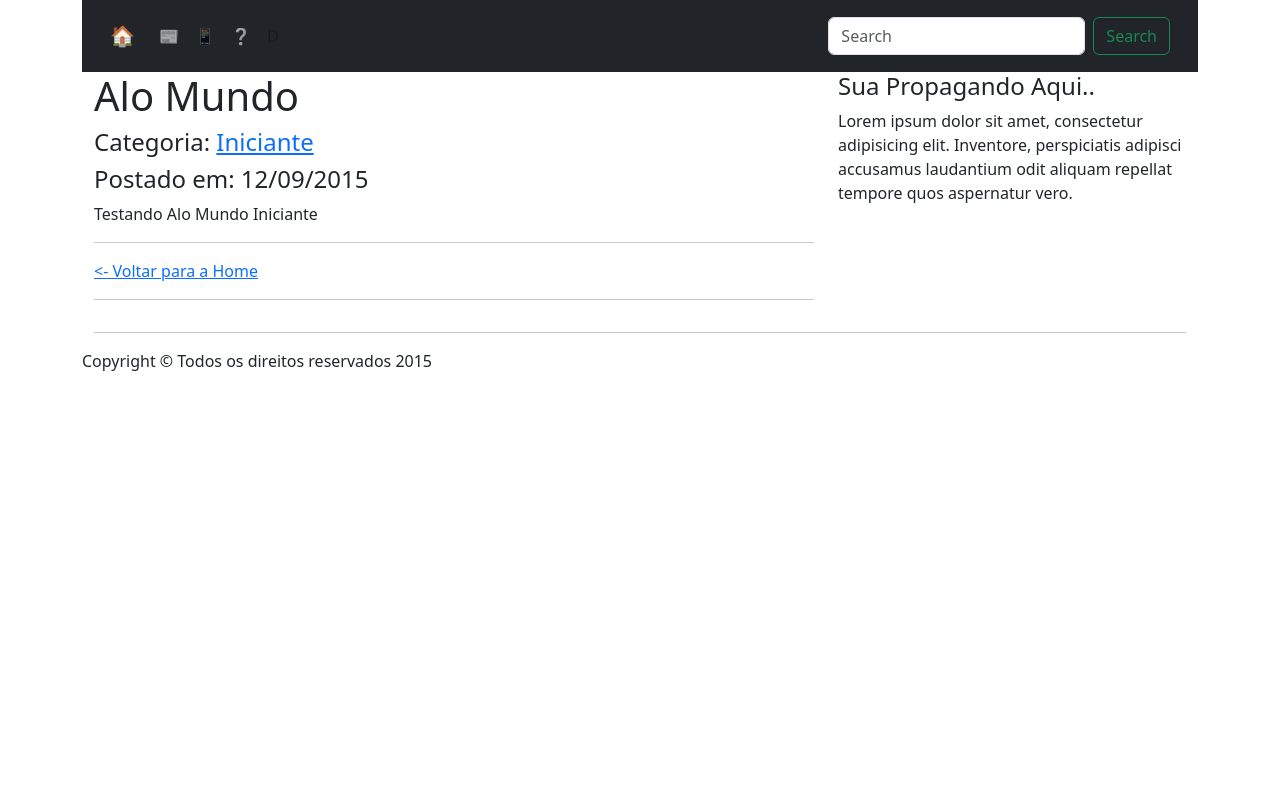
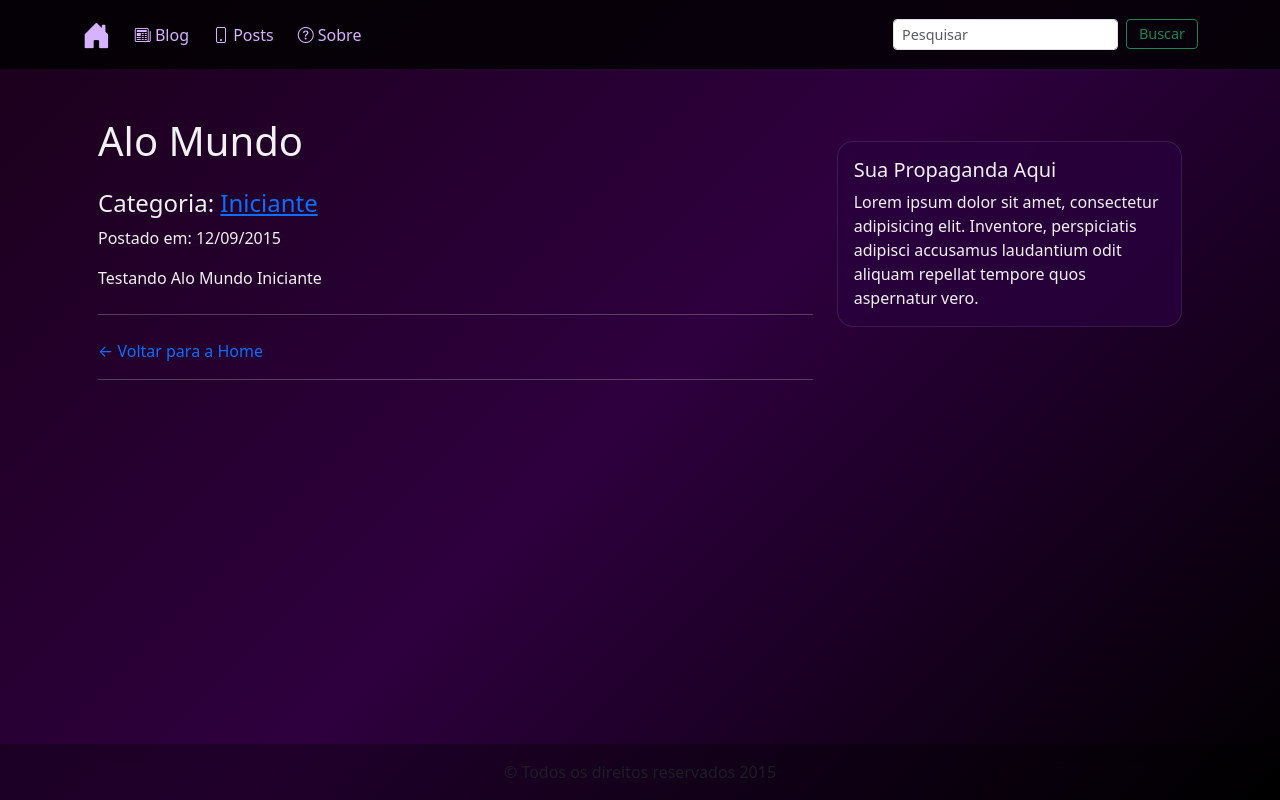
Before and after one commit to Mateus00/AnyWiki2, a Django app: a page that uses django_project/templates/layout.html in a window 1280 px wide. Run offline with Django 5.2, Linux system fonts and the light colour scheme; data comes from the database, SQL or seed files in the repository.

Commit message:
Algum estilo para as paginas

```diff
--- a/django_project/blog/templates/blog/base.html
+++ b/django_project/blog/templates/blog/base.html
@@ -1,31 +1,38 @@
 {% extends "layout.html" %}
-{% block head_title %}{% endblock head_title %}
+{% block head_title %}
+    {% block title %}
+        Bem-vindo ao meu blog
+    {% endblock title %}
+{% endblock head_title %}
 {% block content %}
-    <div class="container text-decoration-none">
+    <div class="container my-4">
         <div class="row">
+            <!-- Conteúdo principal -->
             <div class="col-md-8">
-                <h1 class="page-header">
-                    {% block title %}Bem vindo ao meu blog{% endblock %}
-                </h1>
+                <h1 class="page-header mb-4">{{ post.titulo }}</h1>
                 {% block blog_content %}
+                    <p>Sem conteúdo no momento.</p>
                 {% endblock blog_content %}
-                <hr>
+                <hr class="my-4">
                 <p>
-                    <a href='/blog'><- Voltar para a Home</a>
+                    <a href="/blog" class="text-decoration-none">&larr; Voltar para a Home</a>
                 </p>
                 <hr>
             </div>
+            <!-- Barra lateral -->
             <div class="col-md-4">
                 {% block categorias %}
+                    <!-- Você pode adicionar categorias aqui -->
                 {% endblock categorias %}
-                <div class="well">
-                    <h4>Sua Propagando Aqui..</h4>
-                    <p>
-                        Lorem ipsum dolor sit amet, consectetur adipisicing elit. Inventore, perspiciatis adipisci accusamus laudantium odit aliquam repellat tempore quos aspernatur vero.
-                    </p>
+                <div class="card mt-4">
+                    <div class="card-body">
+                        <h5 class="card-title">Sua Propaganda Aqui</h5>
+                        <p class="card-text">
+                            Lorem ipsum dolor sit amet, consectetur adipisicing elit. Inventore, perspiciatis adipisci accusamus laudantium odit aliquam repellat tempore quos aspernatur vero.
+                        </p>
+                    </div>
                 </div>
             </div>
         </div>
-        <hr>
     </div>
 {% endblock content %}
--- a/django_project/blog/templates/blog/ver_post.html
+++ b/django_project/blog/templates/blog/ver_post.html
@@ -1,14 +1,16 @@
-
-
 {% extends "blog/base.html" %}
-
-{% block head_title %}{{ post.titulo }}{% endblock head_title %}
-{% block title %}{{ post.titulo }}{% endblock title %}
-
+{% block head_title %}
+    {{ post.titulo }}
+{% endblock head_title %}
+{% block title %}
+    {{ post.titulo }}
+{% endblock title %}
 {% block blog_content %}
-   <div class="well">
-    <h4>Categoria: <a href='{{ post.categoria.get_url_absoluta }}'>{{ post.categoria.titulo }}</a></h4>
-    <h4>Postado em: {{ post.data|date:"d/m/Y" }}</h4>
-   </div>
+    <div class="well">
+        <h4>
+            Categoria: <a href='{{ post.categoria.get_url_absoluta }}'>{{ post.categoria.titulo }}</a>
+        </h4>
+        <p>Postado em: {{ post.data|date:"d/m/Y" }}</p>
+    </div>
     {{ post.corpo }}
 {% endblock blog_content %}
--- a/django_project/templates/layout.html
+++ b/django_project/templates/layout.html
@@ -1,33 +1,142 @@
 <!DOCTYPE html>
 {% load static %}
-<html lang="en">
+<html lang="pt-br">
     <head>
+        <meta charset="utf-8" />
+        <meta http-equiv="X-UA-Compatible" content="IE=edge">
+        <meta name="viewport"
+              content="width=device-width, initial-scale=1, shrink-to-fit=no">
         <title>
             {% block head_title %}
             {% endblock head_title %}
         </title>
         <meta name="description" content="My home page">
-        <!-- Required meta tags -->
-        <meta charset="utf-8" />
-        <meta http-equiv="X-UA-Compatible" content="IE=edge">
-        <meta name="viewport"
-              content="width=device-width, initial-scale=1, shrink-to-fit=no" />
-        <!-- Bootstrap CSS v5.2.1 -->
+        <!-- Bootstrap CSS -->
         <link href="https://cdn.jsdelivr.net/npm/bootstrap@5.3.2/dist/css/bootstrap.min.css"
               rel="stylesheet"
-              integrity="sha384-T3c6CoIi6uLrA9TneNEoa7RxnatzjcDSCmG1MXxSR1GAsXEV/Dwwykc2MPK8M2HN"
-              crossorigin="anonymous" />
-        <!--<link rel="stylesheet" href="{% static 'css/style.css' %}">-->
-        <script src="{% static 'js/main.css' %}"></script>
-        <script async src="https://pagead2.googlesyndication.com/pagead/js/adsbygoogle.js?client=ca-pub-6546296040349158"
+              crossorigin="anonymous">
+        <!-- Bootstrap Icons -->
+        <link rel="stylesheet"
+              href="https://cdn.jsdelivr.net/npm/bootstrap-icons/font/bootstrap-icons.css">
+        <!-- Custom CSS -->
+        <link rel="stylesheet" href="{% static 'css/main.css' %}">
+        <!-- Estilo -->
+        <style>
+        html, body {
+            height: 100%;
+            margin: 0;
+        }
+
+        body {
+            display: flex;
+            flex-direction: column;
+            background: linear-gradient(135deg, #1a001a, #2e003e, #000000);
+            background-attachment: fixed;
+            background-size: cover;
+            color: #f1f1f1;
+        }
+
+        #page-wrapper {
+            display: flex;
+            flex-direction: column;
+            min-height: 100vh;
+        }
+
+        main {
+            flex-grow: 1;
+        }
+
+        .card {
+            background: rgba(40, 0, 60, 0.8);
+            color: #f1f1f1;
+            border: 1px solid rgba(255, 255, 255, 0.1);
+            backdrop-filter: blur(4px);
+            border-radius: 1rem;
+        }
+
+        .card a {
+            color: #d6b3ff;
+        }
+
+        .card a:hover {
+            color: #ffffff;
+            text-decoration: underline;
+        }
+
+        .card-subtitle {
+            color: #b3a1cc;
+        }
+
+        .card-link {
+            color: #a97fff;
+        }
+
+        footer {
+            background: rgba(0, 0, 0, 0.3);
+        }
+
+        .navbar {
+            background: rgba(0, 0, 0, 0.8) !important;
+        }
+
+        .navbar-brand {
+            font-size: 1.5rem;
+            margin-right: 1rem;
+            color: #d6b3ff !important;
+        }
+
+        .navbar-brand i {
+            font-size: 1.8rem;
+        }
+
+        .nav-link {
+            color: #d6b3ff !important;
+            padding: 0.4rem 0.8rem;
+        }
+
+        .nav-link:hover {
+            color: #ffffff !important;
+        }
+
+        .navbar-nav {
+            gap: 0.5rem;
+        }
+
+        form.d-flex input.form-control {
+            height: 30px;
+            font-size: 0.9rem;
+            padding: 0 0.5rem;
+        }
+
+        form.d-flex button.btn {
+            height: 30px;
+            font-size: 0.9rem;
+            padding: 0 0.75rem;
+        }
+
+        @media (max-width: 991.98px) {
+            .navbar-collapse {
+                margin-top: 0.5rem;
+            }
+
+            .navbar-nav {
+                gap: 0.25rem;
+            }
+        }
+        </style>
+        <!-- AdSense -->
+        <script async
+                src="https://pagead2.googlesyndication.com/pagead/js/adsbygoogle.js?client=ca-pub-6546296040349158"
                 crossorigin="anonymous"></script>
     </head>
     <body>
+        <div id="page-wrapper">
             <header>
-            <div class="container">
-            <nav class="navbar navbar-expand-lg text-bg-dark p-3">
-                <div class="container-fluid">
-                    <a class="navbar-brand" href="/">🏠</a>
+                <nav class="navbar navbar-expand-lg navbar-dark px-3">
+                    <div class="container align-items-center">
+                        <a class="navbar-brand" href="/">
+                            <i class="bi bi-house-door-fill"></i>
+                        </a>
                         <button class="navbar-toggler"
                                 type="button"
                                 data-bs-toggle="collapse"
@@ -35,67 +144,46 @@
                                 aria-controls="navbarSupportedContent"
                                 aria-expanded="false"
                                 aria-label="Toggle navigation">
-                        <span class="navbar-toggler-icon">ass</span>
+                            <span class="navbar-toggler-icon"></span>
                         </button>
-                    <div class="collapse navbar-collapse" id="navbarSupportedContent">
-                        <ul class="navbar-nav me-auto mb-2 mb-lg-0">
+                        <div class="collapse navbar-collapse justify-content-between"
+                             id="navbarSupportedContent">
+                            <ul class="navbar-nav d-flex flex-row flex-wrap mb-2 mb-lg-0">
                                 <li class="nav-item">
-                                <span role="img" description="Home"><a class="nav-link" href="/blog">📰</a></span>
+                                    <a class="nav-link" href="/blog" title="Blog"><i class="bi bi-newspaper"></i> Blog</a>
                                 </li>
                                 <li class="nav-item">
-                                <span role="img" description="Posts"><a class="nav-link" href="/posts">📱</a></span>
+                                    <a class="nav-link" href="/posts" title="Posts"><i class="bi bi-phone"></i> Posts</a>
                                 </li>
                                 <li class="nav-item">
-                                <span role="img" description="Sobre"><a class="nav-link" href="/sobre">❔</a></span>
-                            </li>
-                            <!--<li class="nav-item dropdown">
-                        <a class="nav-link dropdown-toggle" href="#" role="button" data-bs-toggle="dropdown" aria-expanded="false">
-                            Dropdown
-                        </a>
-                        <ul class="dropdown-menu">
-                            <li><a class="dropdown-item" href="#">Action</a></li>
-                            <li><a class="dropdown-item" href="#">Another action</a></li>
-                            <li><hr class="dropdown-divider"></li>
-                            <li><a class="dropdown-item" href="#">Something else here</a></li>
-                        </ul>
-                    </li>-->
-                            <li class="nav-item">
-                                <a class="nav-link disabled">D</a>
+                                    <a class="nav-link" href="/sobre" title="Sobre"><i class="bi bi-question-circle"></i> Sobre</a>
                                 </li>
                             </ul>
-                        <form class="d-flex" role="search">
-                            <input class="form-control me-2"
+                            <form class="d-flex ms-lg-2" role="search">
+                                <input class="form-control form-control-sm me-2"
                                        type="search"
-                                   placeholder="Search"
+                                       placeholder="Pesquisar"
                                        aria-label="Search">
-                            <button class="btn btn-outline-success" type="submit">Search</button>
+                                <button class="btn btn-outline-success btn-sm" type="submit">Buscar</button>
                             </form>
                         </div>
                     </div>
                 </nav>
-        </div>
             </header>
-        <main>
-            <div class="container">
+            <main class="container mt-4 px-3">
                 {% block content %}
                 {% endblock content %}
-            </div>
             </main>
-        <footer>
-            <div class="container">
-                <div class="row">
-                    <div class="col-lg-12">
-                        <p>Copyright © Todos os direitos reservados 2015</p>
-                    </div>
-                </div>
+            <footer class="mt-5 py-3">
+                <div class="container text-center">
+                    <p class="mb-0 text-muted">© Todos os direitos reservados 2015</p>
                 </div>
             </footer>
-        <!-- Bootstrap JavaScript Libraries -->
+        </div>
+        <!-- Bootstrap JavaScript -->
         <script src="https://cdn.jsdelivr.net/npm/@popperjs/core@2.11.8/dist/umd/popper.min.js"
-                integrity="sha384-I7E8VVD/ismYTF4hNIPjVp/Zjvgyol6VFvRkX/vR+Vc4jQkC+hVqc2pM8ODewa9r"
                 crossorigin="anonymous"></script>
         <script src="https://cdn.jsdelivr.net/npm/bootstrap@5.3.2/dist/js/bootstrap.min.js"
-                integrity="sha384-BBtl+eGJRgqQAUMxJ7pMwbEyER4l1g+O15P+16Ep7Q9Q+zqX6gSbd85u4mG4QzX+"
                 crossorigin="anonymous"></script>
     </body>
 </html>
```
Also changed, not shown: django_project/blog/templates/blog/home.html (+24 -24 lines), django_project/blog/templates/blog/ver_categoria.html (+11 -7 lines). Lines whose indentation alone changed are shown as unchanged.
